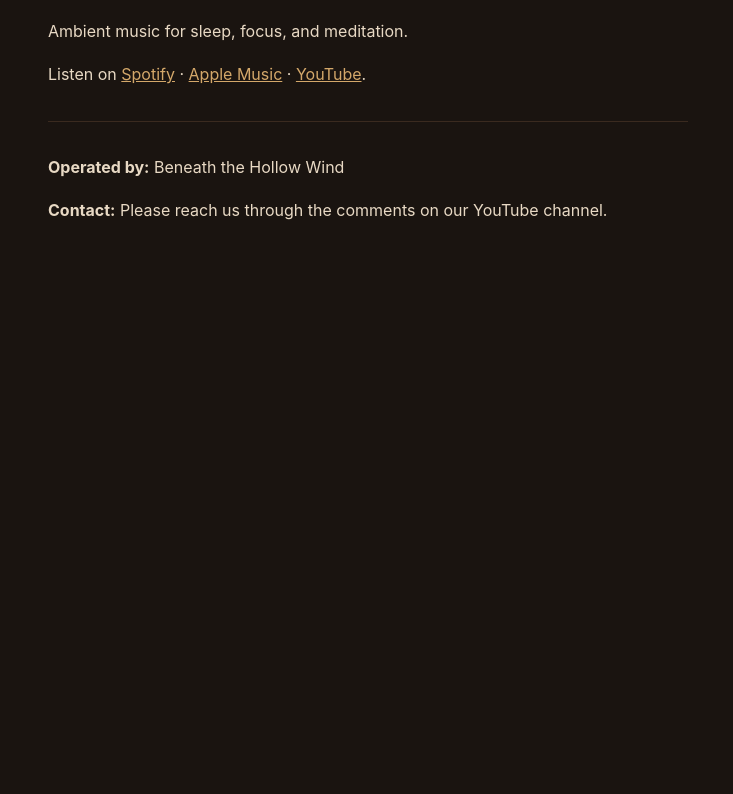
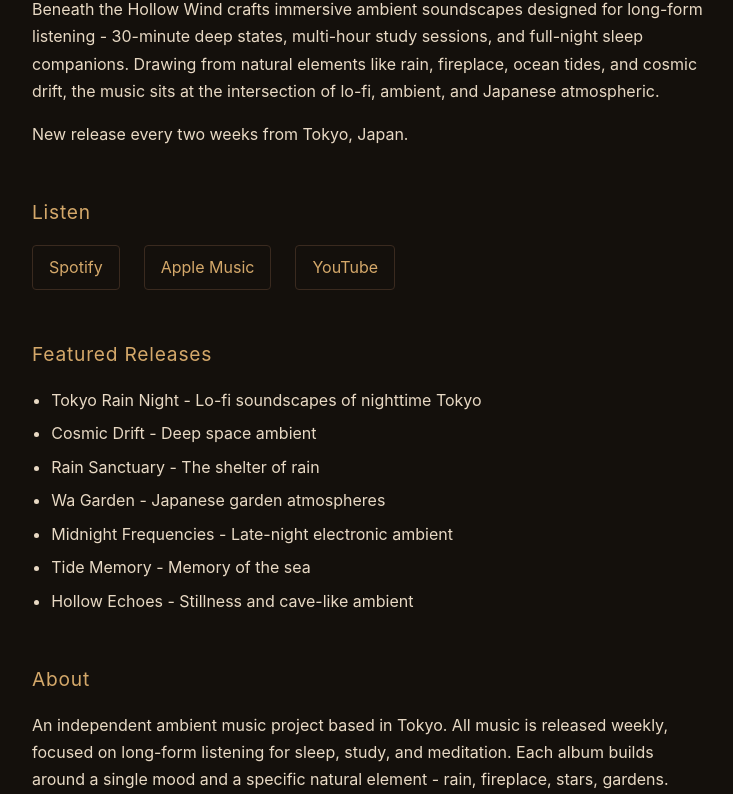
Before and after one commit to bthw-music/bthw-music.github.io, a plain HTML site: page index.html in a window 1280 px wide. Shown: the part 175-969 px from the top of the page, without its empty margins (272-1005 px from the left). Before the commit the page ends 800 px from the top, so only its background shows below. Drawn offline with Linux system fonts and the light colour scheme.

Commit message:
Update index.html

```diff
--- a/index.html
+++ b/index.html
@@ -2,21 +2,56 @@
 <html lang="en">
 <head>
 <meta charset="UTF-8">
-  <title>Beneath the Hollow Wind - Official</title>
+<meta name="viewport" content="width=device-width, initial-scale=1">
+<title>Beneath the Hollow Wind - Ambient Music for Sleep, Focus & Meditation</title>
+<meta name="description" content="Immersive ambient soundscapes for sleep, focus, and meditation. Long-form rain, fireplace, cosmic, and Japanese atmospheric music. New release every two weeks.">
 <style>
-  body { font-family: -apple-system, sans-serif; background: #1a1410; color: #e8d9c4; max-width: 640px; margin: 4em auto; padding: 2em; line-height: 1.7; }
-h1 { font-weight: 300; letter-spacing: 0.05em; }
-a { color: #d4a86a; }
-  .contact { margin-top: 2em; padding-top: 1em; border-top: 1px solid #3a2a1f; }
+* { box-sizing: border-box; }
+body { font-family: -apple-system, "Helvetica Neue", sans-serif; background: #14100c; color: #e8d9c4; max-width: 720px; margin: 0 auto; padding: 3em 1.5em; line-height: 1.7; }
+h1 { font-weight: 300; letter-spacing: 0.08em; font-size: 2em; margin: 0 0 0.3em; }
+h2 { font-weight: 400; letter-spacing: 0.04em; font-size: 1.2em; margin: 2.5em 0 0.8em; color: #d4a86a; }
+.tagline { color: #b89876; font-style: italic; margin: 0 0 2em; }
+a { color: #d4a86a; text-decoration: none; }
+a:hover { text-decoration: underline; }
+ul { padding-left: 1.2em; }
+ul li { margin: 0.4em 0; }
+.platforms { display: flex; gap: 1.5em; flex-wrap: wrap; margin: 1em 0; }
+.platforms a { padding: 0.5em 1em; border: 1px solid #3a2a1f; border-radius: 4px; }
+.contact { margin-top: 3em; padding-top: 1.5em; border-top: 1px solid #3a2a1f; font-size: 0.95em; }
+.contact p { margin: 0.3em 0; }
+.footer { margin-top: 4em; padding-top: 1.5em; border-top: 1px solid #2a1f17; font-size: 0.85em; color: #6f5f4f; }
 </style>
 </head>
 <body>
 <h1>Beneath the Hollow Wind</h1>
-  <p>Ambient music for sleep, focus, and meditation.</p>
-  <p>Listen on <a href="https://open.spotify.com/artist/74PB8LoDwrXyHi2X7ZCklf">Spotify</a> &middot; <a href="https://music.apple.com/artist/beneath-the-hollow-wind">Apple Music</a> &middot; <a href="https://www.youtube.com/@BeneathTheHollowWind">YouTube</a>.</p>
+<p class="tagline">Ambient music for sleep, focus, and meditation.</p>
+<p>Beneath the Hollow Wind crafts immersive ambient soundscapes designed for long-form listening - 30-minute deep states, multi-hour study sessions, and full-night sleep companions. Drawing from natural elements like rain, fireplace, ocean tides, and cosmic drift, the music sits at the intersection of lo-fi, ambient, and Japanese atmospheric.</p>
+<p>New release every two weeks from Tokyo, Japan.</p>
+<h2>Listen</h2>
+<div class="platforms">
+<a href="https://open.spotify.com/artist/74PB8LoDwrXyHi2X7ZCklf">Spotify</a>
+<a href="https://music.apple.com/artist/beneath-the-hollow-wind">Apple Music</a>
+<a href="https://www.youtube.com/@BeneathTheHollowWind">YouTube</a>
+</div>
+<h2>Featured Releases</h2>
+<ul>
+<li>Tokyo Rain Night - Lo-fi soundscapes of nighttime Tokyo</li>
+<li>Cosmic Drift - Deep space ambient</li>
+<li>Rain Sanctuary - The shelter of rain</li>
+<li>Wa Garden - Japanese garden atmospheres</li>
+<li>Midnight Frequencies - Late-night electronic ambient</li>
+<li>Tide Memory - Memory of the sea</li>
+<li>Hollow Echoes - Stillness and cave-like ambient</li>
+</ul>
+<h2>About</h2>
+<p>An independent ambient music project based in Tokyo. All music is released weekly, focused on long-form listening for sleep, study, and meditation. Each album builds around a single mood and a specific natural element - rain, fireplace, stars, gardens.</p>
 <div class="contact">
 <p><strong>Operated by:</strong> Beneath the Hollow Wind</p>
 <p><strong>Contact:</strong> Please reach us through the comments on our YouTube channel.</p>
+<p><strong>Based in:</strong> Tokyo, Japan</p>
+</div>
+<div class="footer">
+<p>&copy; 2026 Beneath the Hollow Wind. All rights reserved.</p>
 </div>
 </body>
 </html>
```
Lines whose indentation alone changed are shown as unchanged.
